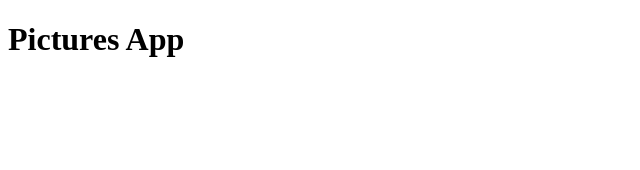
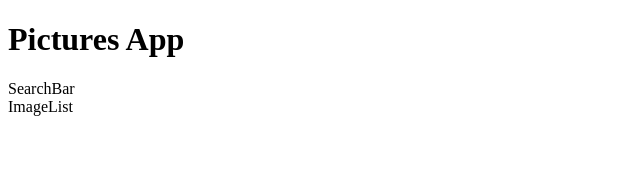
Before and after one commit to EimyBacasegua/pictures, a React (Vite) app: page / in a window 1280 px wide. Shown: the top 170 px of the page, without its empty margins (0-640 px from the left). Built offline with nearby package versions, Linux system fonts and the light colour scheme.

Commit message:
Se puso codigo en varios archivos

```diff
--- a/src/App.jsx
+++ b/src/App.jsx
@@ -1,3 +1,7 @@
+import SearchBar from "./components/SearchBar"
+import ImageList from "./components/ImageList"
+
+
 
 function App() {
 
@@ -5,6 +9,8 @@ function App() {
   return (
     <>
       <h1>Pictures App</h1>
+      <SearchBar />
+      <ImageList />
     </>
   )
 }
--- a/src/components/SearchBar.jsx
+++ b/src/components/SearchBar.jsx
@@ -0,0 +1,9 @@
+
+
+const SearchBar = () => {
+  return (
+    <div>SearchBar</div>
+  )
+}
+
+export default SearchBar
```
Also changed, not shown: src/components/ImageShow.jsx (+8 -0 lines).
